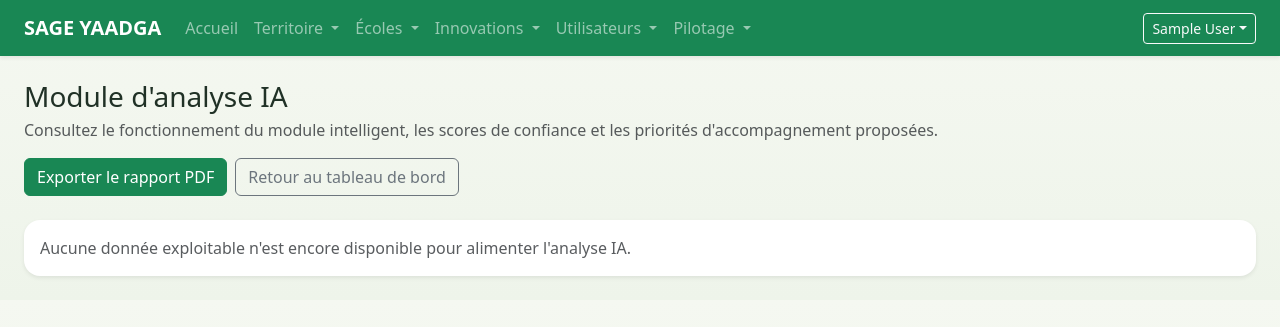
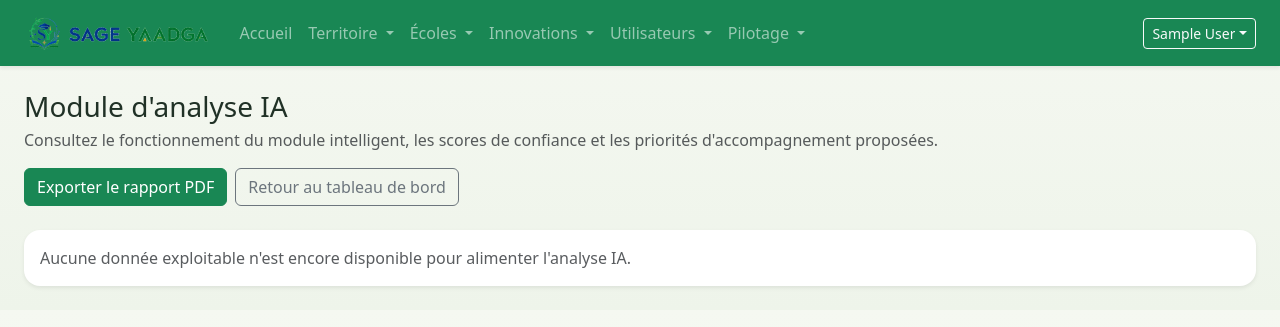
Before and after one commit to Azakary88/SAGE-Yaagda, a Django app: page /analyse-ia/ in a window 1280 px wide. Shown: the top 327 px of the page. Run offline with Django 5.2, Linux system fonts and the light colour scheme; the visitor is signed in with stand-in values (Sample User, id 1); data comes from the database, SQL or seed files in the repository; data that the repository does not hold is empty; some libraries are stand-ins or nearby versions.

Commit message:
ajout de logo dans le menu principal

```diff
--- a/static/css/app.css
+++ b/static/css/app.css
@@ -5,6 +5,23 @@ body {
 
 .app-navbar .navbar-collapse {
     min-width: 0;
+}
+
+.app-navbar-brand {
+    display: inline-flex;
+    align-items: center;
+    flex: 0 0 auto;
+    margin-right: 1.1rem;
+    padding-top: 0.25rem;
+    padding-bottom: 0.25rem;
+}
+
+.app-navbar-logo {
+    display: block;
+    width: auto;
+    height: 42px;
+    max-width: 190px;
+    object-fit: contain;
 }
 
 .app-navbar .navbar-nav {
@@ -249,6 +266,11 @@ body {
 }
 
 @media (max-width: 575.98px) {
+    .app-navbar-logo {
+        height: 38px;
+        max-width: 160px;
+    }
+
     .dashboard-toolbar-frame {
         width: 100%;
         justify-content: stretch;
--- a/templates/base.html
+++ b/templates/base.html
@@ -10,7 +10,9 @@
 <body>
     <nav class="navbar navbar-expand-xl navbar-dark bg-success shadow-sm app-navbar">
         <div class="container-xxl px-3 px-xl-4">
-            <a class="navbar-brand fw-semibold" href="{% url 'dashboard:home' %}">SAGE YAADGA</a>
+            <a class="navbar-brand app-navbar-brand" href="{% url 'dashboard:home' %}" aria-label="SAGE YAADGA">
+                <img class="app-navbar-logo" src="/static/img/sage-yaadga-navbar.png" alt="SAGE YAADGA">
+            </a>
             <button class="navbar-toggler" type="button" data-bs-toggle="collapse" data-bs-target="#navbarMain" aria-label="Basculer la navigation">
                 <span class="navbar-toggler-icon" aria-hidden="true"></span>
                 <span class="visually-hidden">Basculer la navigation</span>
```
Also changed, not shown: static/img/sage-yaadga-navbar.png (added).
